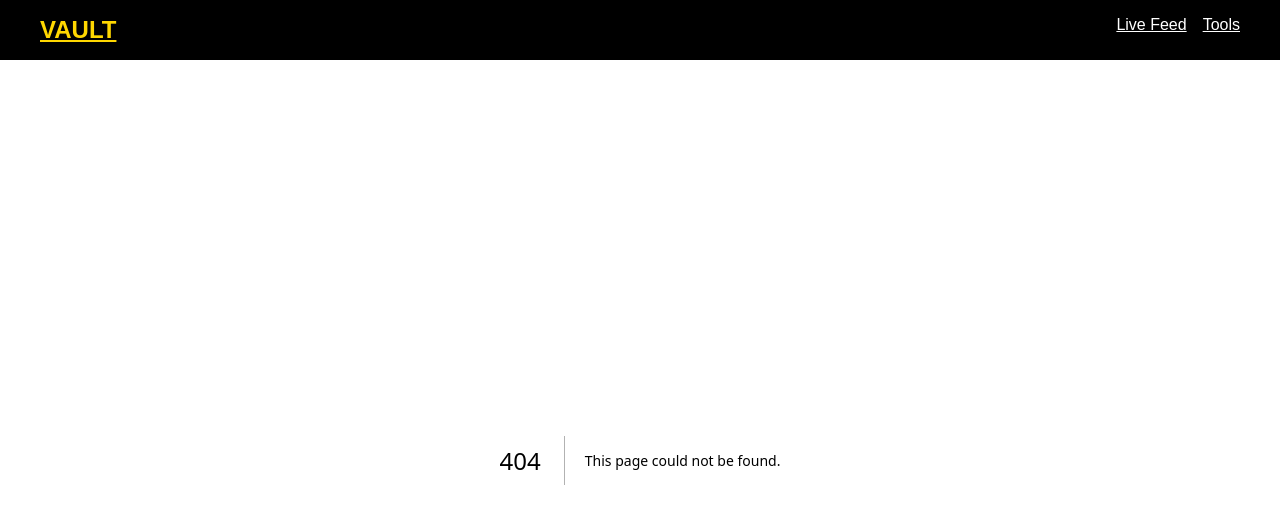
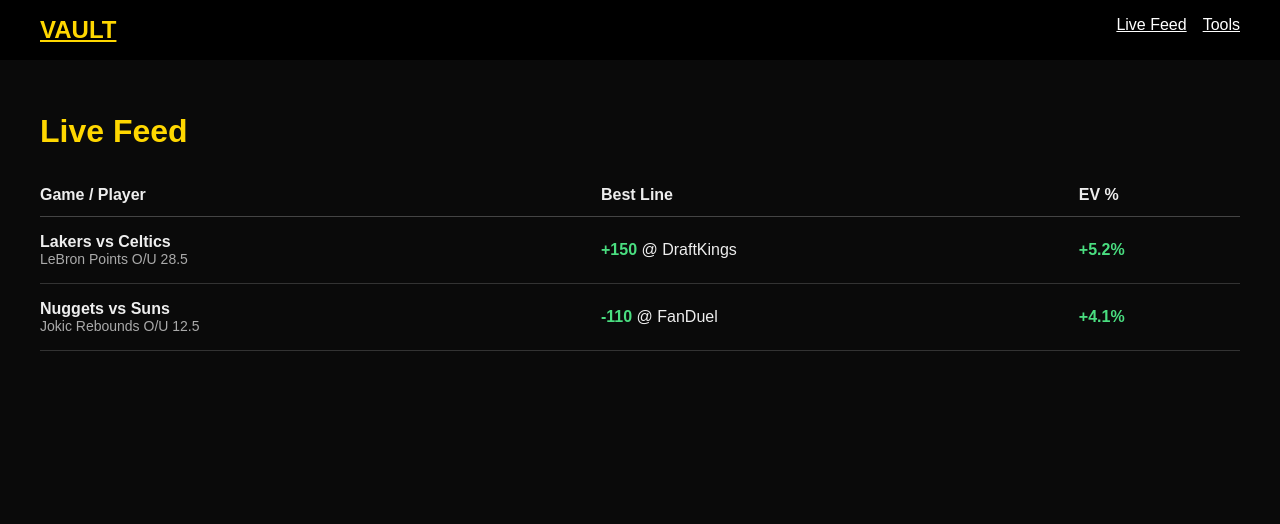
Before and after one commit to packtorangelina2019-cloud/vault-analytics, a Next.js app: page /feed in a window 1280 px wide. Before the commit this address had no page. Shown: the top 524 px of the page. Built offline with nearby package versions, Linux system fonts and the light colour scheme.

Commit message:
Create page.tsx

```diff
--- /dev/null
+++ b/src/app/feed/page.tsx
@@ -0,0 +1,35 @@
+export default function FeedPage() {
+  const bets = [
+    { match: "Lakers vs Celtics", market: "LeBron Points O/U 28.5", odds: "+150", book: "DraftKings", ev: 5.2 },
+    { match: "Nuggets vs Suns", market: "Jokic Rebounds O/U 12.5", odds: "-110", book: "FanDuel", ev: 4.1 },
+  ];
+
+  return (
+    <div style={{padding:'2rem',maxWidth:'1200px',margin:'0 auto'}}>
+      <h1 style={{fontSize:'2rem',fontWeight:'bold',color:'#ffd700',marginBottom:'1.5rem'}}>Live Feed</h1>
+      <table style={{width:'100%',borderCollapse:'collapse'}}>
+        <thead>
+          <tr style={{borderBottom:'1px solid #444'}}>
+            <th style={{textAlign:'left',padding:'0.75rem 0'}}>Game / Player</th>
+            <th style={{textAlign:'left',padding:'0.75rem 0'}}>Best Line</th>
+            <th style={{textAlign:'left',padding:'0.75rem 0'}}>EV %</th>
+          </tr>
+        </thead>
+        <tbody>
+          {bets.map((b, i) => (
+            <tr key={i} style={{borderBottom:'1px solid #333'}}>
+              <td style={{padding:'1rem 0'}}>
+                <strong>{b.match}</strong>
+                <div style={{fontSize:'0.875rem',color:'#aaa'}}>{b.market}</div>
+              </td>
+              <td style={{padding:'1rem 0'}}>
+                <span style={{color:'#4ade80',fontWeight:'bold'}}>{b.odds}</span> @ {b.book}
+              </td>
+              <td style={{padding:'1rem 0',color:'#4ade80',fontWeight:'bold'}}>+{b.ev}%</td>
+            </tr>
+          ))}
+        </tbody>
+      </table>
+    </div>
+  );
+}
```
